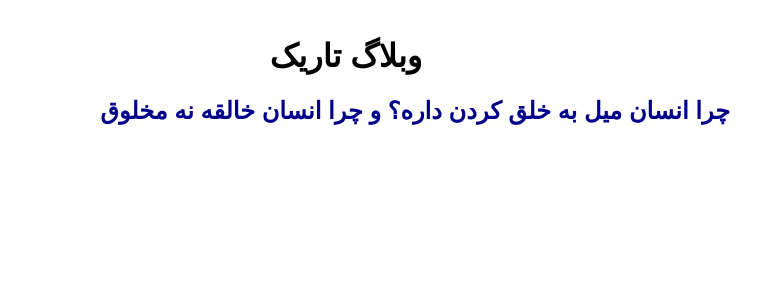
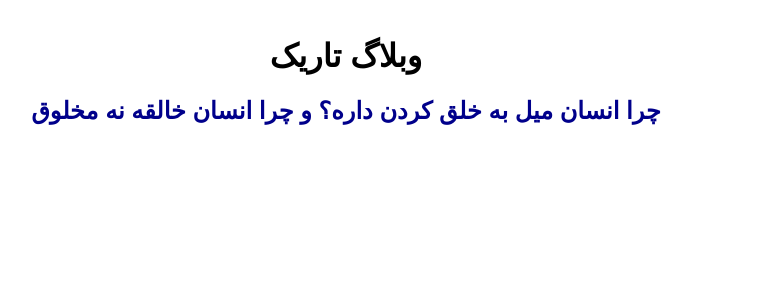
Before and after one commit to darkblog/darkblog.github.io, a Jekyll site: the page built from index.html, in a window 1280 px wide. Shown: the top 300 px of the page, without its empty margins (381-1142 px from the left). Built offline with Jekyll 4.4.1, drawn with Linux system fonts in a browser that asks for light colours.

Commit message:
Update index.html

```diff
--- a/index.html
+++ b/index.html
@@ -8,7 +8,7 @@
 <title>وبلاگ تاریک</title>
 <meta name="description" content="وبلاگ تاریک">
 <meta name="viewport" content="width=device-width">
-<style>body{font-family:sans-serif;margin:auto;padding:1em;max-width:768px}a{text-decoration:none;color:darkblue}h1{text-align:center}</style>
+<style>body{font-family:sans-serif;margin:auto;padding:1em;text-align:center}a{text-decoration:none;color:darkblue}</style>
 </head>
 <body>
 <h1>وبلاگ تاریک</h1>
```
